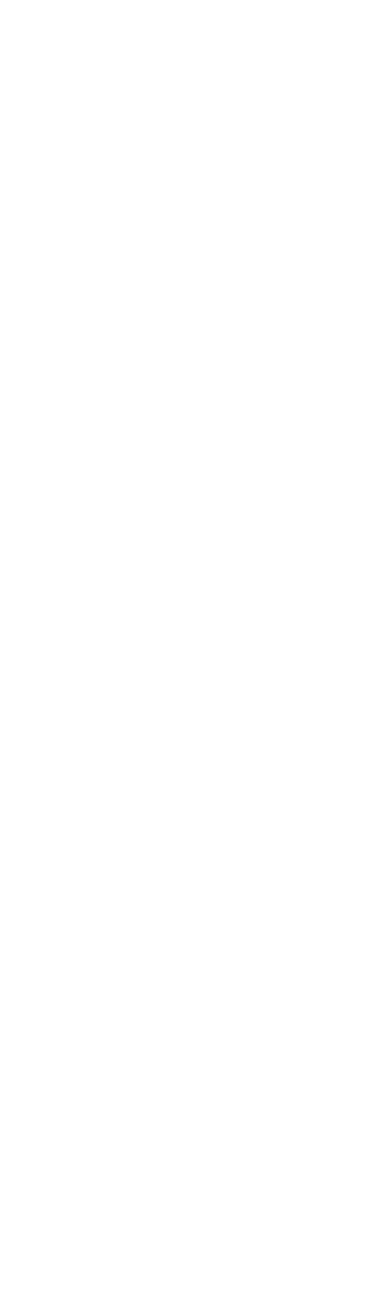
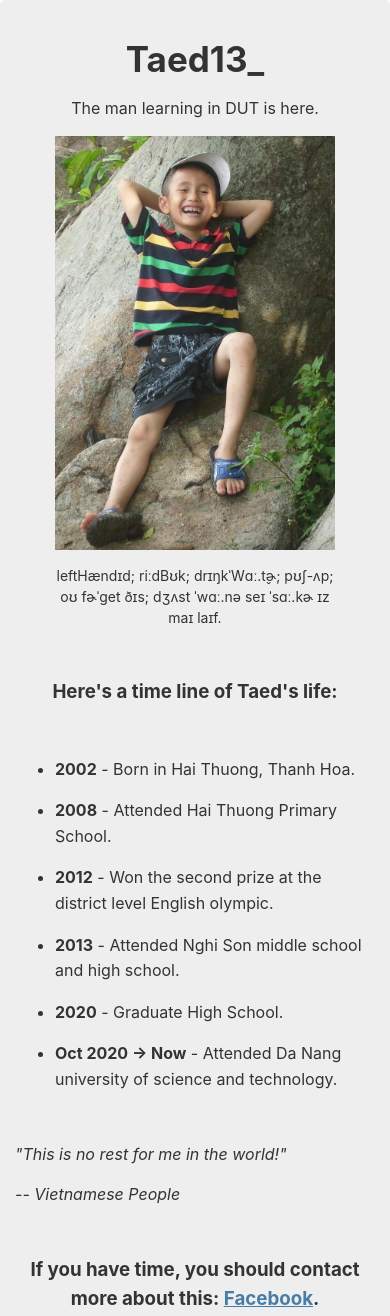
Before and after one commit to taed13/SimpleProject, a plain HTML site: page Tribute Page/index.html in a window 390 px wide. Shown: the top 1316 px of the page. Before the commit the page ends 844 px from the top, so only its background shows below. Drawn offline with Linux system fonts and the light colour scheme.

Commit message:
personal information

```diff
--- a/Tribute Page/index.html
+++ b/Tribute Page/index.html
@@ -5,12 +5,63 @@
     <meta charset="UTF-8">
     <meta http-equiv="X-UA-Compatible" content="IE=edge">
     <meta name="viewport" content="width=device-width, initial-scale=1.0">
-    <title>Tribute Page</title>
+    <title>Personal Information</title>
     <link rel="stylesheet" href="styles.css">
 </head>
 
 <body>
-
+    <main id="main">
+        <h1 id="title">Taed13_</h1>
+        <p>The man learning in DUT is here.</p>
+        <figure id="img-id">
+            <img id="img" src="taed.jpg"
+                alt="Dr. Norman Borlaug seen standing in Mexican wheat field with a group of biologists">
+            <figcaption id="img-caption">
+                leftHændɪd; riːdBʊk; drɪŋkˈWɑː.t̬ɚ; pʊʃ-ʌp; oʊ fɚˈɡet ðɪs; dʒʌst ˈwɑː.nə seɪ ˈsɑː.kɚ ɪz maɪ laɪf.
+            </figcaption>
+        </figure>
+        <section id="tribute-info">
+            <h3 id="headline">Here's a time line of Taed's life:</h3>
+            <ul>
+                <li>
+                    <strong>2002</strong>
+                    - Born in Hai Thuong, Thanh Hoa.
+                </li>
+                <li>
+                    <strong>2008</strong>
+                    - Attended Hai Thuong Primary School.
+                </li>
+                <li>
+                    <strong>2012</strong>
+                    - Won the second prize at the district level English olympic.
+                </li>
+                <li>
+                    <strong>2013</strong>
+                    - Attended Nghi Son middle school and high school.
+                </li>
+                <li>
+                    <strong>2020</strong>
+                    - Graduate High School.
+                </li>
+                <li>
+                    <strong>Oct 2020 -> Now</strong>
+                    - Attended Da Nang university of science and technology.
+                </li>
+            </ul>
+            <blockquote
+                cite="http://news.rediff.com/report/2009/sep/14/pm-pays-tribute-to-father-of-green-revolution-borlaug.htm">
+                <p>
+                    "This is no rest for me in the world!"
+                </p>
+                <cite>-- Vietnamese People</cite>
+            </blockquote>
+            <h3>
+                If you have time, you should contact more about this:
+                <a href="https://www.facebook.com/taed13" id="tribute-link" target="_blank">
+                    Facebook</a>.
+            </h3>
+        </section>
+    </main>
 </body>
 
 </html>
--- a/Tribute Page/styles.css
+++ b/Tribute Page/styles.css
@@ -0,0 +1,100 @@
+html {
+  /* Setting a base font size of 10px give us easier rem calculations
+       Info: 1rem === 10px, 1.5rem === 15px, 2rem === 20px and so forth
+     */
+  font-size: 10px;
+}
+
+body {
+  /* Native font stack https://getbootstrap.com/docs/4.2/content/reboot/#native-font-stack */
+  font-family: -apple-system, BlinkMacSystemFont, "Segoe UI", "Roboto",
+    "Helvetica Neue", Arial, sans-serif;
+  font-size: 1.6rem;
+  line-height: 1.5;
+  text-align: center;
+  color: #333;
+  margin: 0;
+}
+
+h1 {
+  font-size: 4rem;
+  margin-bottom: 0;
+}
+
+@media (max-width: 460px) {
+  h1 {
+    font-size: 3.5rem;
+    line-height: 1.2;
+  }
+}
+
+h2 {
+  font-size: 3.25rem;
+}
+
+a {
+  color: #477ca7;
+}
+
+a:visited {
+  color: #74638f;
+}
+
+#main {
+  margin: 30px 8px;
+  padding: 15px;
+  border-radius: 5px;
+  background: #eee;
+}
+
+@media (max-width: 460px) {
+  #main {
+    margin: 0;
+  }
+}
+
+img {
+  max-width: 100%;
+  display: block;
+  height: auto;
+  margin: 0 auto;
+}
+
+#img-div {
+  background: white;
+  padding: 10px;
+  margin: 0;
+}
+
+#img-caption {
+  margin: 15px 0 5px 0;
+}
+
+@media (max-width: 460px) {
+  #img-caption {
+    font-size: 1.4rem;
+  }
+}
+
+#headline {
+  margin: 50px 0;
+  text-align: center;
+}
+
+ul {
+  max-width: 550px;
+  margin: 0 auto 50px auto;
+  text-align: left;
+  line-height: 1.6;
+}
+
+li {
+  margin: 16px 0;
+}
+
+blockquote {
+  font-style: italic;
+  max-width: 545px;
+  margin: 0 auto 50px auto;
+  text-align: left;
+}
```
Also changed, not shown: Tribute Page/field.jpg (added), Tribute Page/taed.jpg (added).
